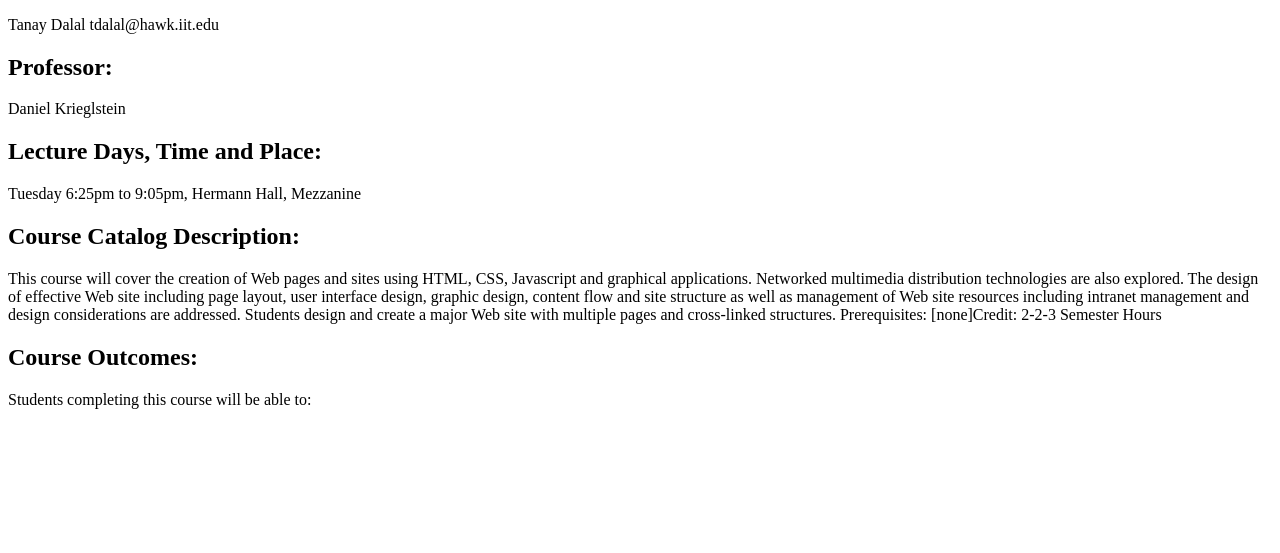
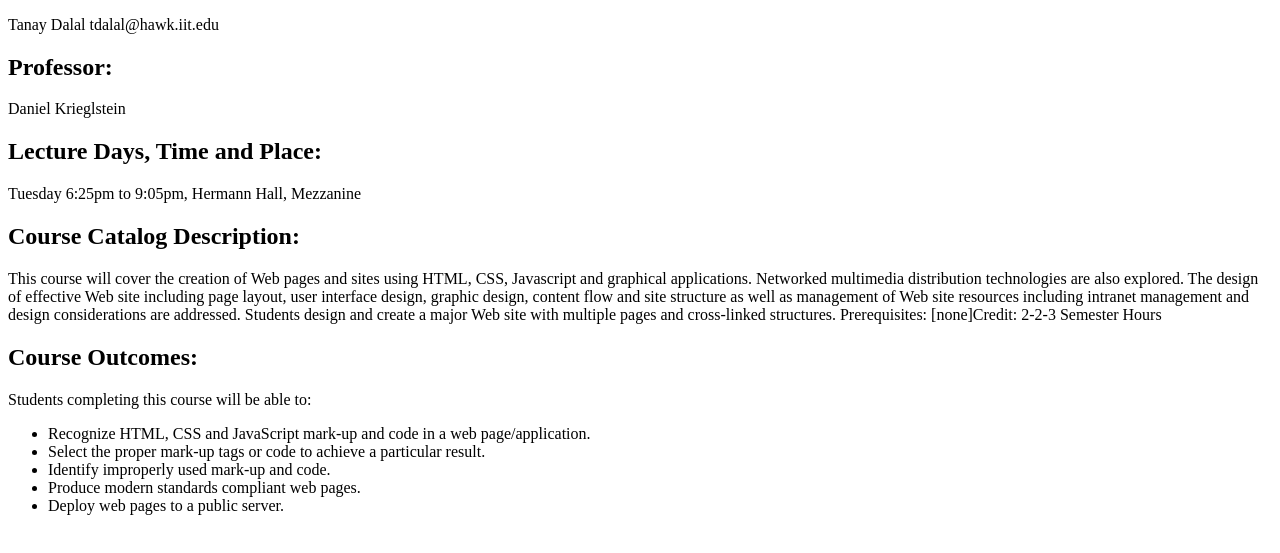
Before and after one commit to tdalal17/ITMD-361-Lab2, a plain HTML site: page index.html in a window 1280 px wide. Shown: the part 105-658 px from the top of the page. Drawn offline with Linux system fonts and the light colour scheme.

Commit message:
added what skill that student gain from this crouse

```diff
--- a/index.html
+++ b/index.html
@@ -16,3 +16,10 @@
             <p>This course will cover the creation of Web pages and sites using HTML, CSS, Javascript and graphical applications. Networked multimedia distribution technologies are also explored. The design of effective Web site including page layout, user interface design, graphic design, content flow and site structure as well as management of Web site resources including intranet management and design considerations are addressed. Students design and create a major Web site with multiple pages and cross-linked structures. Prerequisites: [none]Credit: 2-2-3 Semester Hours</p>
           <h2>Course Outcomes:</h2>
             <p>Students completing this course will be able to:</p>
+            <ul>
+                <li>Recognize HTML, CSS and JavaScript mark-up and code in a web page/application.</li>
+                <li>Select the proper mark-up tags or code to achieve a particular result.</li>
+                <li>Identify improperly used mark-up and code.</li>
+                <li>Produce modern standards compliant web pages.</li>
+                <li>Deploy web pages to a public server.</li>
+              </ul>
```
